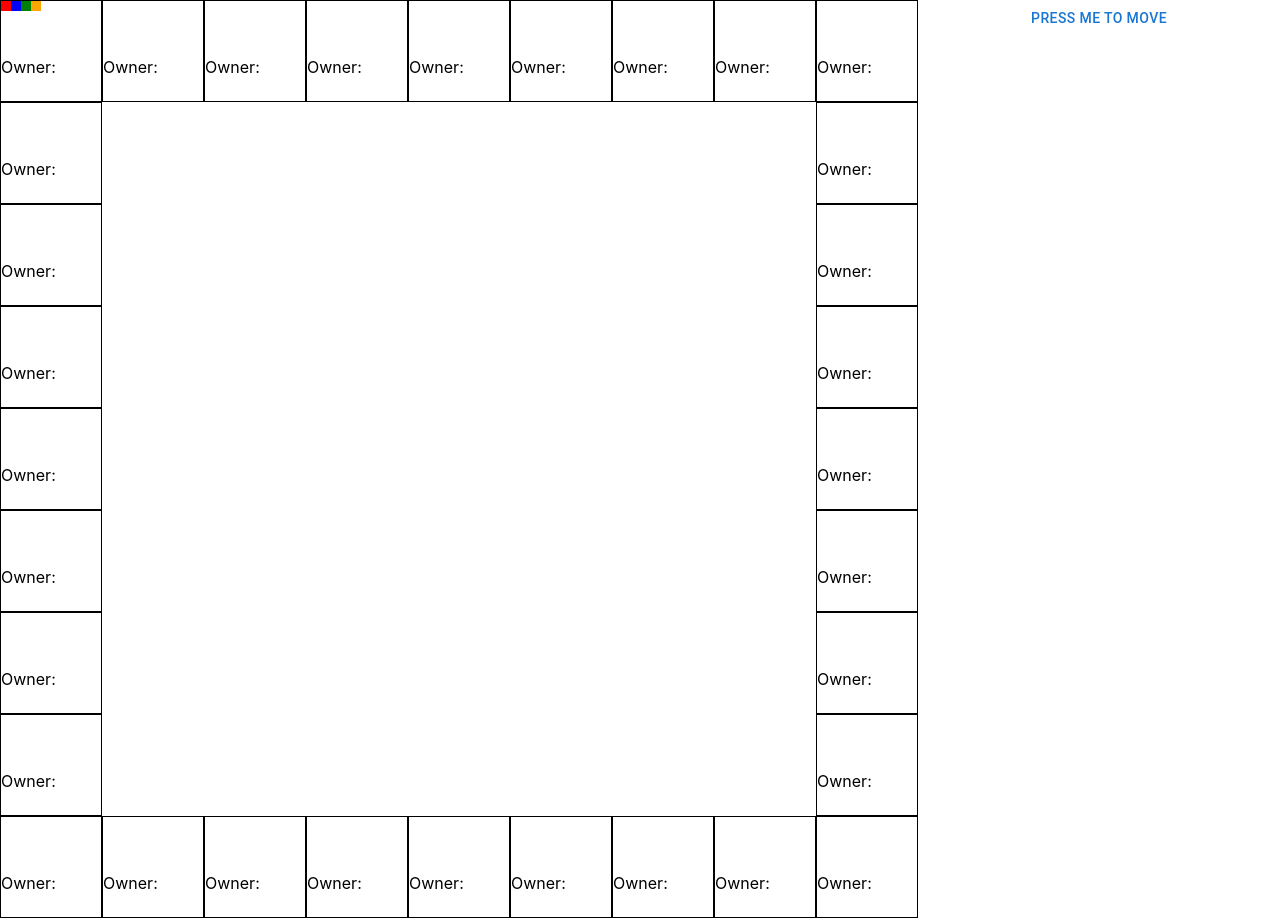
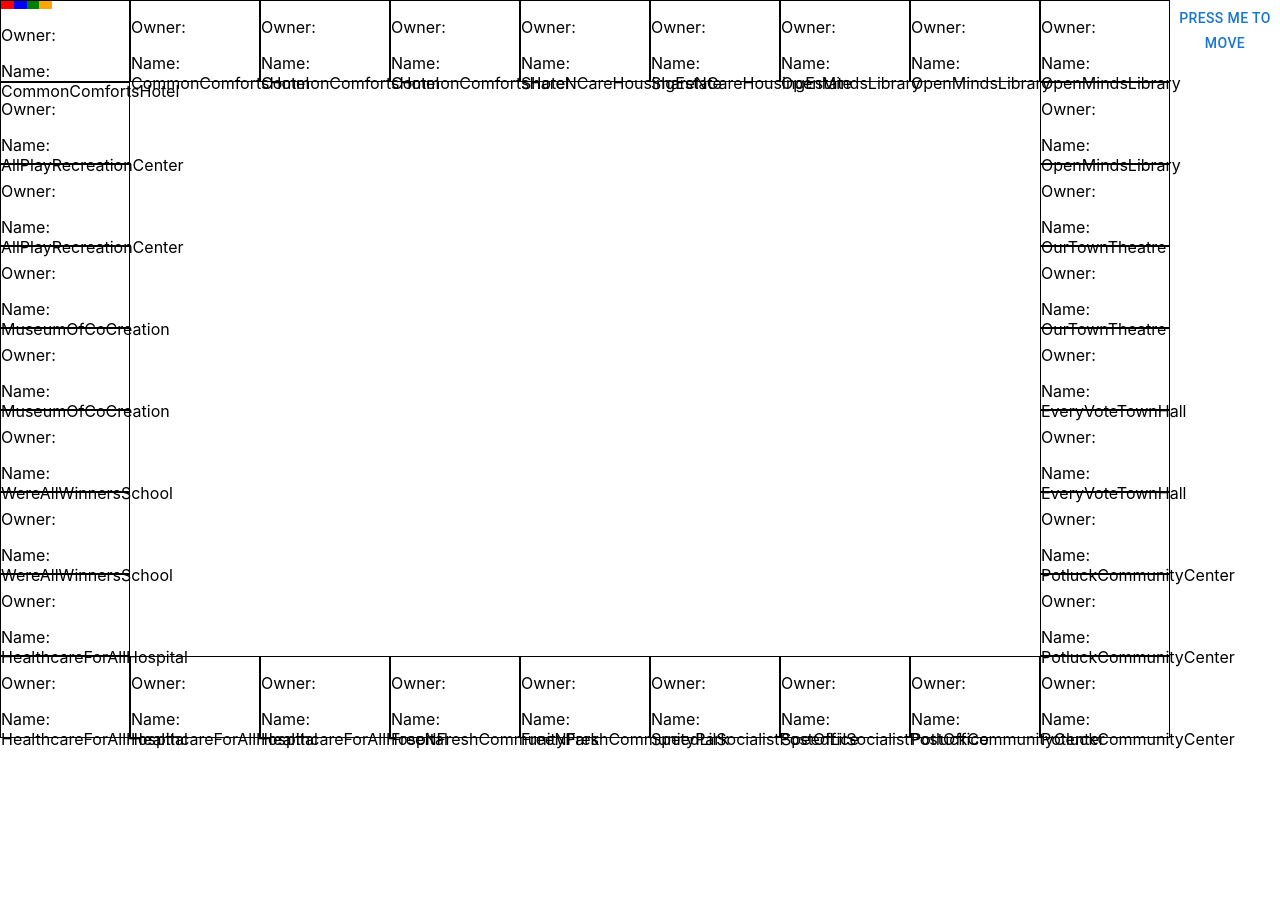
Before and after one commit to Dleavenworth/monopoly-socialism, a React (Create React App) app: page / in a window 1280 px wide. After the commit the page ends 800 px from the top, so only its background shows below. Built offline with nearby package versions, Linux system fonts and the light colour scheme.

Commit message:
Display the name of the project

```diff
--- a/src/ProjectTypes.js
+++ b/src/ProjectTypes.js
@@ -24,8 +24,8 @@ export default class ProjectTypes {
     static DairyFreeCoffeeShop = new ProjectTypes("DairyFreeCoffeeShop");
     static TogetherWeRiseBakery = new ProjectTypes("TogetherWeRiseBakery");
 
-    constructor(propertyName) {
-        this.propertyName = propertyName;
+    constructor(projectName) {
+        this.projectName = projectName;
         ProjectTypes.propList = ProjectTypes.propList || [];
         ProjectTypes.propList.push(this);
     }
--- a/src/components/Board.js
+++ b/src/components/Board.js
@@ -8,7 +8,7 @@ const Board = (props) => {
 
     // Make an array of booleans where the index corresponds to each cell, then set the player field to this boolean and change the boolean whenever the player moves
     const displaySquares = () => {
-        console.log(props.squares);
+        console.log(props);
         return props.squares.map((curSquare, i) => {
             return (
                 <Cell
@@ -22,6 +22,7 @@ const Board = (props) => {
                     row={curSquare.row}
                     column={curSquare.col}
                     owner={curSquare.owner}
+                    name={curSquare.description.projectName}
                 />
             );
         });
--- a/src/components/Cell.js
+++ b/src/components/Cell.js
@@ -2,26 +2,26 @@ import React, { useEffect, forwardRef } from "react";
 import { Box, List, ListItem } from "@mui/material";
 
 const Cell = forwardRef((props, ref) => {
-    if(props.owner !== undefined) {
-        console.log("The owner prop was set in cell")
-    }
+    console.log(props.description)
     return (
         <Box
             ref={ref}
             sx={{
                 border: "1px solid black",
-                width: "100px",
-                height: "100px",
+                width: "10vw",
+                height: "10vh",
                 //backgroundColor: props.corner ? "black" : "white",
+                display: "flex",
+                flexDirection: "column"
             }}
             gridRow={props.row}
             gridColumn={props.column}
         >
-            <Box sx={{display: "flex", width: "40px", height: "40px"}}>
+            <Box sx={{display: "flex", flexDirection: "row", width: "4vw", height: "4vh"}}>
                     {props.players.map((curPlayer, i) => {
                     if (curPlayer.location === props.squareNum) {
                         return (
-                            <Box key={i} sx={{backgroundColor: curPlayer.color, width: "10px", height: "10px"}}/>
+                            <Box key={i} sx={{backgroundColor: curPlayer.color, width: "1vw", height: "1vh"}}/>
                         );
                     } else {
                         return null;
@@ -30,6 +30,7 @@ const Cell = forwardRef((props, ref) => {
             </Box>
             <Box sx={{bottom: 0}}>
                 <p>Owner: {props.owner}</p>
+                <p>Name: {props.name}</p>
             </Box>
         </Box>
     );
```
